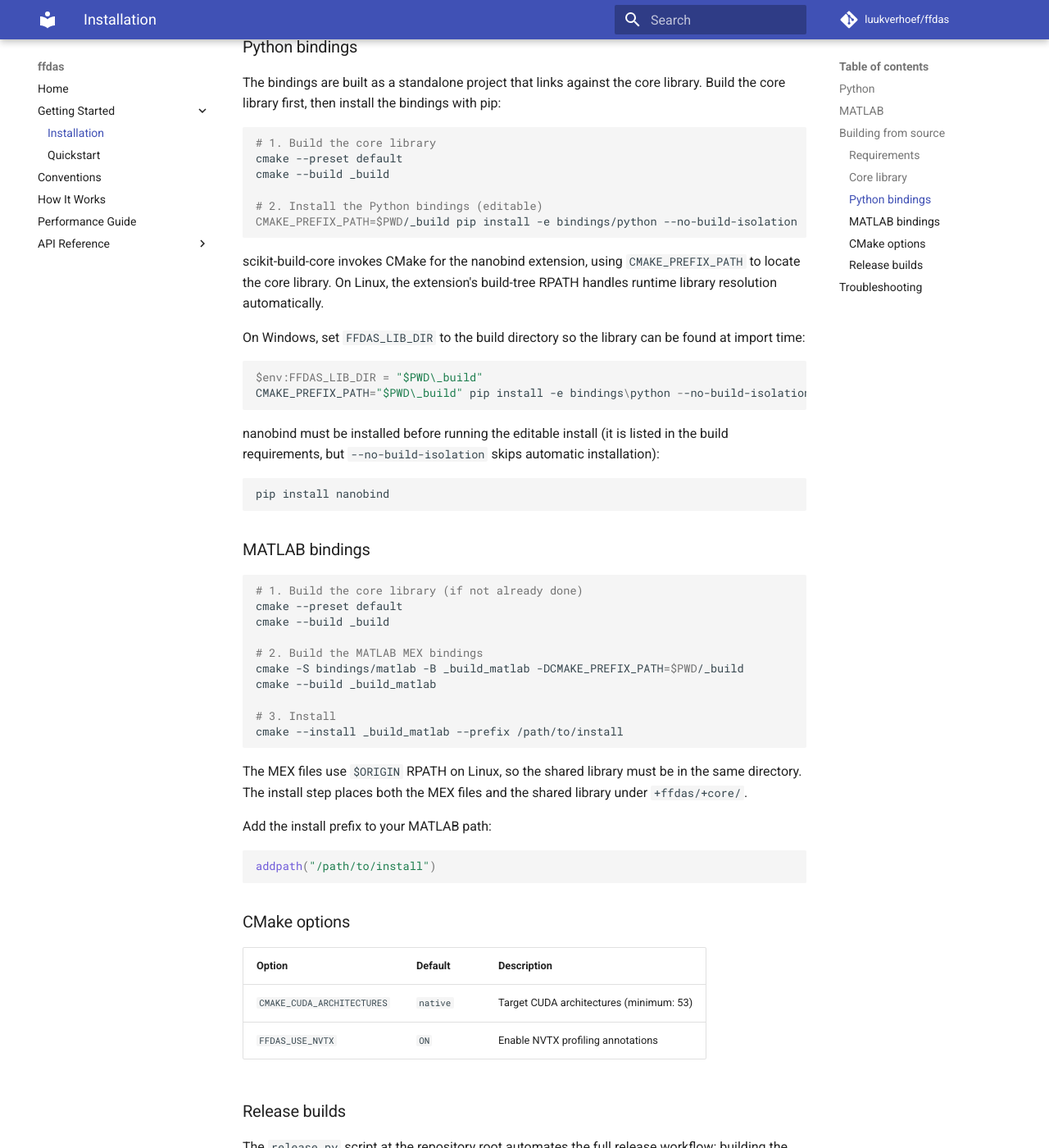
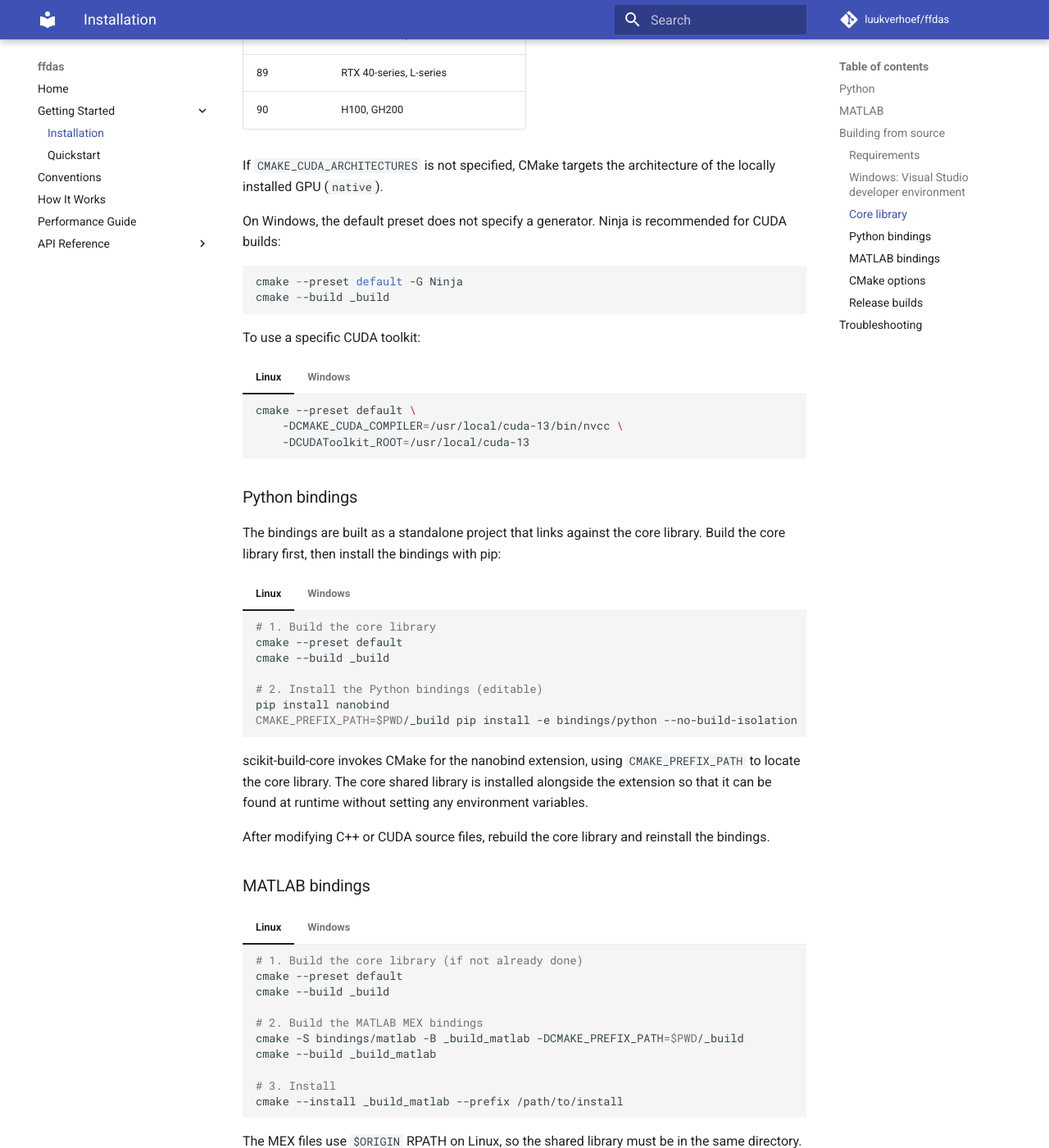
Before and after one commit to BrainEchoLab/ffdas, an MkDocs documentation site: the page built from docs/getting-started/installation.md, in a window 1280 px wide and 1400 px high, scrolled down 1992 px. Shown: the whole window at 82% size. Built offline with MkDocs 1.6.1 and Material for MkDocs 9.7.7, drawn with Linux system fonts in a browser that asks for light colours; comment, search, counter and statistics services are not loaded; some of the changed text lies outside the part shown.

Commit message:
fix development build of python bindings: include core library

````diff
--- a/docs/getting-started/installation.md
+++ b/docs/getting-started/installation.md
@@ -38,6 +38,22 @@ Requires MATLAB R2018b+ with the Parallel Computing Toolbox and a system CUDA in
 - For Python bindings: Python 3.12+, nanobind, scikit-build-core
 - For MATLAB bindings: MATLAB R2018b+, Parallel Computing Toolbox
 
+### Windows: Visual Studio developer environment
+
+On Windows, the CUDA compiler requires the MSVC toolchain to be on PATH. Open a **Developer Command Prompt** or activate the environment from a regular terminal:
+
+```powershell
+# Find the VS installation
+$vsPath = & "C:\Program Files (x86)\Microsoft Visual Studio\Installer\vswhere.exe" `
+    -latest -property installationPath
+
+# Activate the developer environment
+Import-Module "$vsPath\Common7\Tools\Microsoft.VisualStudio.DevShell.dll"
+Enter-VsDevShell -VsInstallPath $vsPath -Arch amd64 -SkipAutomaticLocation
+```
+
+Alternatively, launch the **x64 Native Tools Command Prompt** from the Start menu (search for "x64 Native Tools"). All build commands below assume this environment is active on Windows.
+
 ### Core library
 
 ```bash
@@ -67,56 +83,93 @@ The minimum supported architecture is SM 53. SM 70+ enables tensor-core-accelera
 
 If `CMAKE_CUDA_ARCHITECTURES` is not specified, CMake targets the architecture of the locally installed GPU (`native`).
 
+On Windows, the default preset does not specify a generator. Ninja is recommended for CUDA builds:
+
+```powershell
+cmake --preset default -G Ninja
+cmake --build _build
+```
+
 To use a specific CUDA toolkit:
 
-```bash
-cmake --preset default \
-    -DCMAKE_CUDA_COMPILER=/usr/local/cuda-13/bin/nvcc \
-    -DCUDAToolkit_ROOT=/usr/local/cuda-13
-```
+=== "Linux"
+
+    ```bash
+    cmake --preset default \
+        -DCMAKE_CUDA_COMPILER=/usr/local/cuda-13/bin/nvcc \
+        -DCUDAToolkit_ROOT=/usr/local/cuda-13
+    ```
+
+=== "Windows"
+
+    ```powershell
+    cmake --preset default -G Ninja `
+        -DCMAKE_CUDA_COMPILER="C:/Program Files/NVIDIA GPU Computing Toolkit/CUDA/v13.0/bin/nvcc.exe" `
+        -DCUDAToolkit_ROOT="C:/Program Files/NVIDIA GPU Computing Toolkit/CUDA/v13.0"
+    ```
 
 ### Python bindings
 
 The bindings are built as a standalone project that links against the core library. Build the core library first, then install the bindings with pip:
 
-```bash
-# 1. Build the core library
-cmake --preset default
-cmake --build _build
+=== "Linux"
 
-# 2. Install the Python bindings (editable)
-CMAKE_PREFIX_PATH=$PWD/_build pip install -e bindings/python --no-build-isolation
-```
+    ```bash
+    # 1. Build the core library
+    cmake --preset default
+    cmake --build _build
 
-scikit-build-core invokes CMake for the nanobind extension, using `CMAKE_PREFIX_PATH` to locate the core library. On Linux, the extension's build-tree RPATH handles runtime library resolution automatically.
+    # 2. Install the Python bindings (editable)
+    pip install nanobind
+    CMAKE_PREFIX_PATH=$PWD/_build pip install -e bindings/python --no-build-isolation
+    ```
 
-On Windows, set `FFDAS_LIB_DIR` to the build directory so the library can be found at import time:
+=== "Windows"
 
-```powershell
-$env:FFDAS_LIB_DIR = "$PWD\_build"
-CMAKE_PREFIX_PATH="$PWD\_build" pip install -e bindings\python --no-build-isolation
-```
+    ```powershell
+    # 1. Build the core library
+    cmake --preset default -G Ninja
+    cmake --build _build
 
-nanobind must be installed before running the editable install (it is listed in the build requirements, but `--no-build-isolation` skips automatic installation):
+    # 2. Install the Python bindings (editable)
+    pip install nanobind
+    $env:CMAKE_PREFIX_PATH = "$PWD\_build"
+    pip install -e bindings\python --no-build-isolation
+    ```
 
-```bash
-pip install nanobind
-```
+scikit-build-core invokes CMake for the nanobind extension, using `CMAKE_PREFIX_PATH` to locate the core library. The core shared library is installed alongside the extension so that it can be found at runtime without setting any environment variables.
+
+After modifying C++ or CUDA source files, rebuild the core library and reinstall the bindings.
 
 ### MATLAB bindings
 
-```bash
-# 1. Build the core library (if not already done)
-cmake --preset default
-cmake --build _build
+=== "Linux"
 
-# 2. Build the MATLAB MEX bindings
-cmake -S bindings/matlab -B _build_matlab -DCMAKE_PREFIX_PATH=$PWD/_build
-cmake --build _build_matlab
+    ```bash
+    # 1. Build the core library (if not already done)
+    cmake --preset default
+    cmake --build _build
 
-# 3. Install
-cmake --install _build_matlab --prefix /path/to/install
-```
+    # 2. Build the MATLAB MEX bindings
+    cmake -S bindings/matlab -B _build_matlab -DCMAKE_PREFIX_PATH=$PWD/_build
+    cmake --build _build_matlab
+
+    # 3. Install
+    cmake --install _build_matlab --prefix /path/to/install
+    ```
+
+=== "Windows"
+
+    ```powershell
+    cmake --preset default -G Ninja
+    cmake --build _build
+
+    cmake -S bindings\matlab -B _build_matlab -G Ninja `
+        -DCMAKE_PREFIX_PATH="$PWD\_build"
+    cmake --build _build_matlab
+
+    cmake --install _build_matlab --prefix C:\path\to\install
+    ```
 
 The MEX files use `$ORIGIN` RPATH on Linux, so the shared library must be in the same directory. The install step places both the MEX files and the shared library under `+ffdas/+core/`.
 
@@ -137,9 +190,19 @@ addpath("/path/to/install")
 
 The `release.py` script at the repository root automates the full release workflow: building the core library for multiple CUDA versions, packaging Python wheels, and creating MATLAB archives.
 
-```bash
-CUDA12_ROOT=/usr/local/cuda-12 CUDA13_ROOT=/usr/local/cuda-13 python release.py
-```
+=== "Linux"
+
+    ```bash
+    CUDA12_ROOT=/usr/local/cuda-12 CUDA13_ROOT=/usr/local/cuda-13 python release.py
+    ```
+
+=== "Windows"
+
+    ```powershell
+    $env:CUDA12_ROOT = "C:\Program Files\NVIDIA GPU Computing Toolkit\CUDA\v12.6"
+    $env:CUDA13_ROOT = "C:\Program Files\NVIDIA GPU Computing Toolkit\CUDA\v13.0"
+    python release.py
+    ```
 
 See `python release.py --help` for options.
 
@@ -151,6 +214,8 @@ See `python release.py --help` for options.
 
 **CUDA runtime not found at import time.** If the import fails with an `OSError` loading the shared library, the CUDA runtime libraries are not on the library search path. Install the CUDA toolkit system-wide, or use `pip install cuda-toolkit[cudart,cublas,cusolver]==12.*` to install them via pip.
 
-**Windows: DLL not found.** Set `FFDAS_LIB_DIR` to the directory containing `ffdas.dll` for development builds.
+**Architecture error during build.** If you see errors about unsupported SM versions, set `CMAKE_CUDA_ARCHITECTURES` to match your GPU. Run `nvidia-smi` to check your GPU model.
 
-**Architecture error during build.** If you see errors about unsupported SM versions, set `CMAKE_CUDA_ARCHITECTURES` to match your GPU. Run `nvidia-smi` to check your GPU model.
+**Windows: DLL not found.** For development builds, the core library is installed alongside the extension automatically. If it still cannot be found, set `FFDAS_LIB_DIR` to the directory containing `ffdas.dll`, or add that directory to `PATH`.
+
+**Windows: compiler not found.** Make sure you are in a Visual Studio developer command prompt. See the [Windows: Visual Studio developer environment](#windows-visual-studio-developer-environment) section above.
````
Also changed, not shown: 3 other files.
